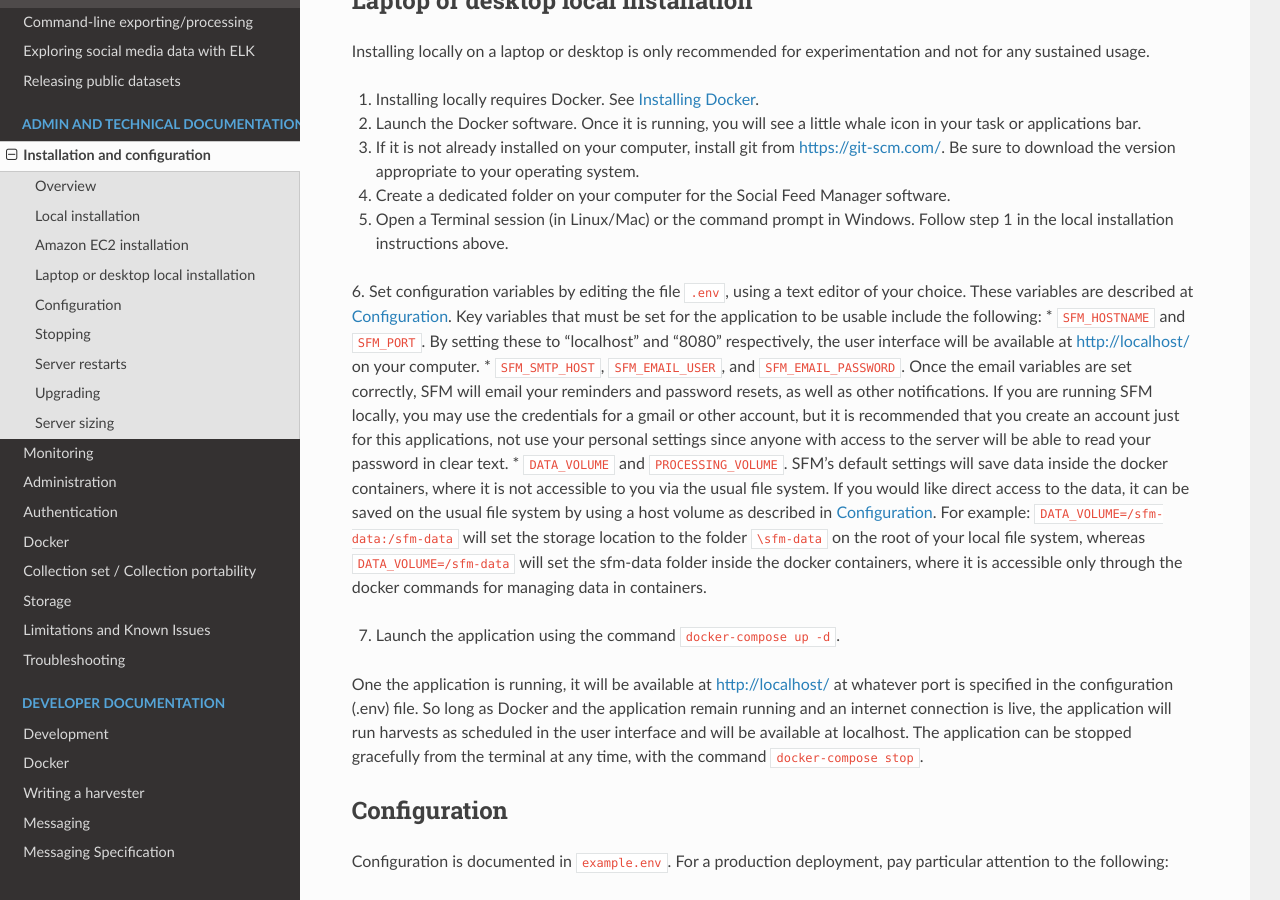
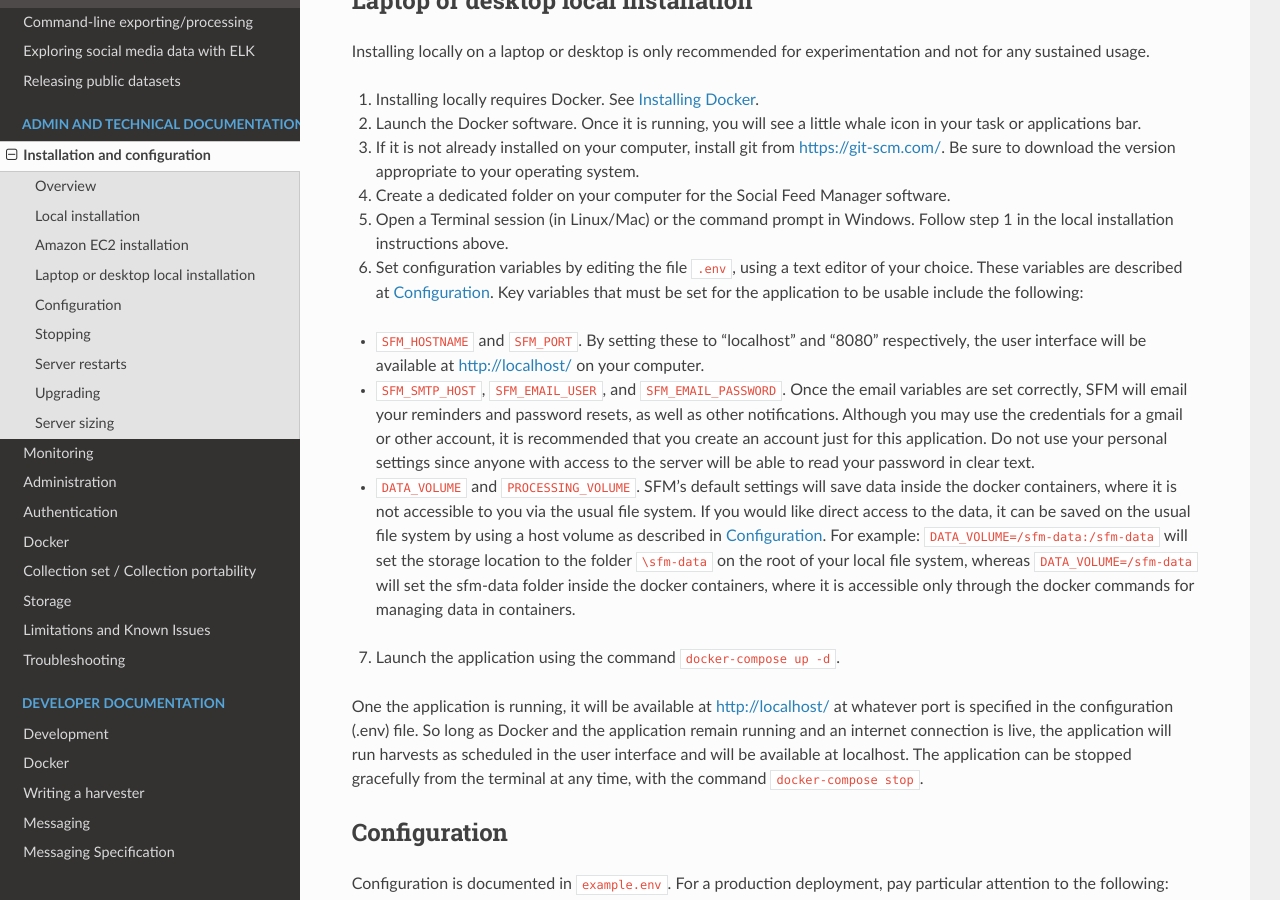
Before and after one commit to gwu-libraries/sfm-ui, a Sphinx documentation site: the page built from docs/install.rst, in a window 1280 px wide and 900 px high, scrolled down 3015 px. Built offline with Sphinx 7.4.7 and the Read the Docs theme 2.0.0, drawn with Linux system fonts in a browser that asks for light colours.

Commit message:
typo fixes

```diff
--- a/docs/install.rst
+++ b/docs/install.rst
@@ -168,8 +168,10 @@
 5. Open a Terminal session (in Linux/Mac) or the command prompt in Windows. Follow step 1 in the local installation instructions above.
 
 6. Set configuration variables by editing the file ``.env``, using a text editor of your choice. These variables are described at :ref:`install-configuration`. Key variables that must be set for the application to be usable include the following:
+
 * ``SFM_HOSTNAME`` and ``SFM_PORT``. By setting these to "localhost" and "8080" respectively, the user interface will be available at http://localhost/ on your computer.
-* ``SFM_SMTP_HOST``, ``SFM_EMAIL_USER``, and ``SFM_EMAIL_PASSWORD``. Once the email variables are set correctly, SFM will email your reminders and password resets, as well as other notifications. If you are running SFM locally, you may use the credentials for a gmail or other account, but it is recommended that you create an account just for this applications, not use your personal settings since anyone with access to the server will be able to read your password in clear text.
+
+* ``SFM_SMTP_HOST``, ``SFM_EMAIL_USER``, and ``SFM_EMAIL_PASSWORD``. Once the email variables are set correctly, SFM will email your reminders and password resets, as well as other notifications. Although you may use the credentials for a gmail or other account, it is recommended that you create an account just for this application. Do not use your personal settings since anyone with access to the server will be able to read your password in clear text.
 * ``DATA_VOLUME`` and ``PROCESSING_VOLUME``. SFM's default settings will save data inside the docker containers, where it is not accessible to you via the usual file system. If you would like direct access to the data, it can be saved on the usual file system by using a host volume as described in :ref:`install-configuration`. For example: ``DATA_VOLUME=/sfm-data:/sfm-data`` will set the storage location to the folder ``\sfm-data`` on the root of your local file system, whereas ``DATA_VOLUME=/sfm-data`` will set the sfm-data folder inside the docker containers, where it is accessible only through the docker commands for managing data in containers.
 
 7. Launch the application using the command ``docker-compose up -d``.
```
